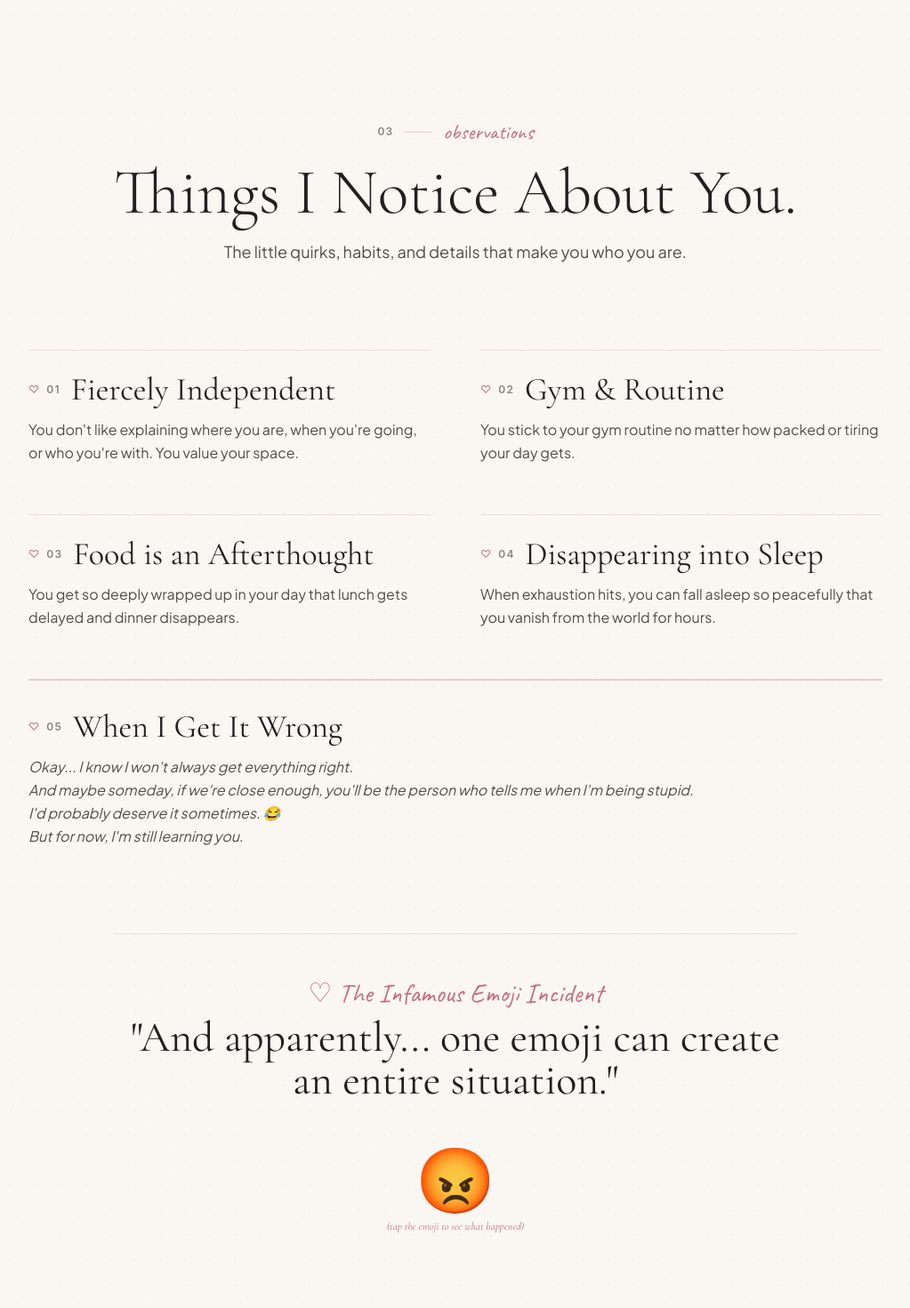
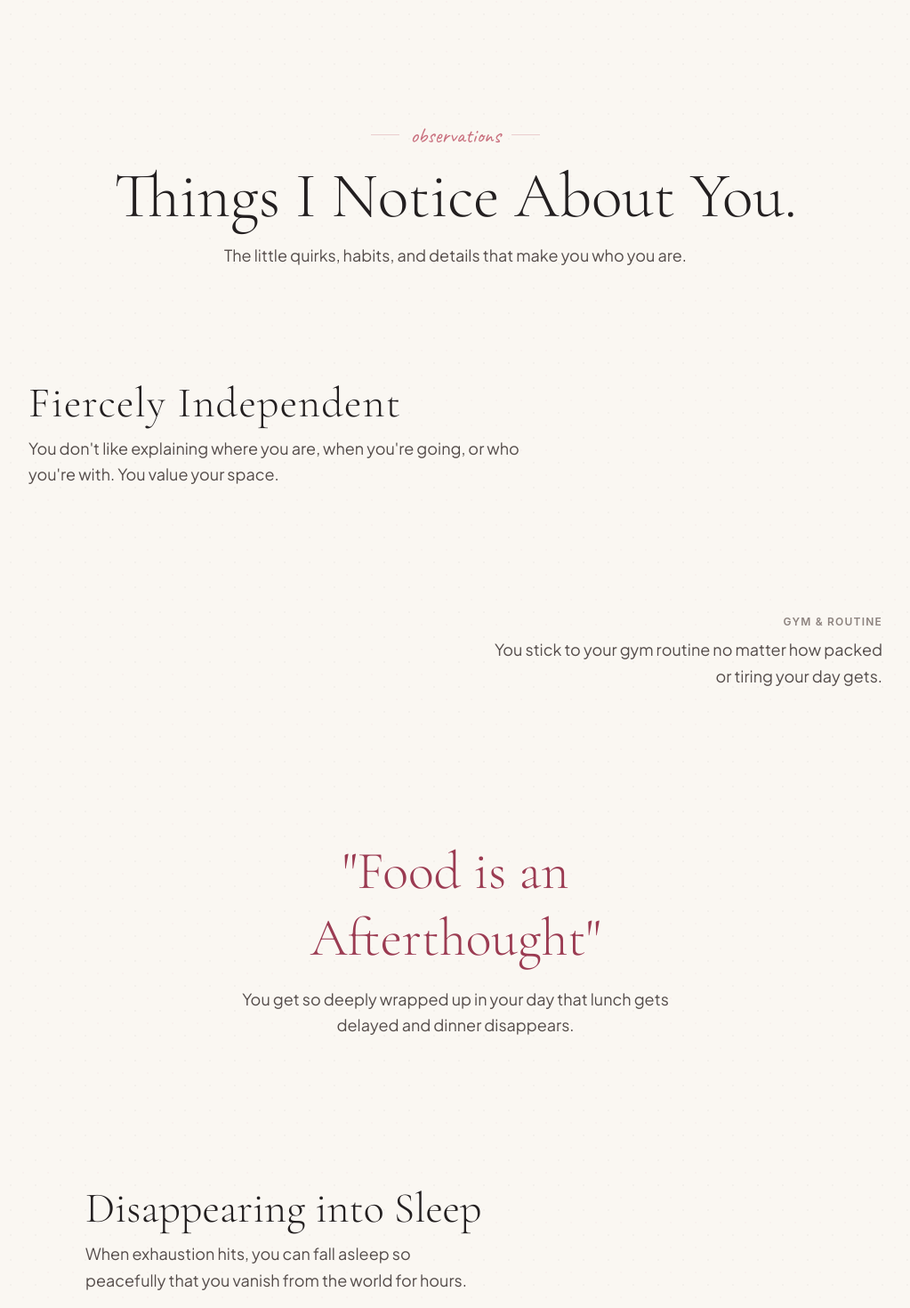
Before and after one commit to sidsahu4570-droid/Arya, a React (Vite) app: page / in a window 1280 px wide. Shown: the part 8860-10330 px from the top of the page at 89% size, without its empty margins (128-1151 px from the left). Built offline with nearby package versions, Linux system fonts and the light colour scheme; a web font is replaced by a local one.

Commit message:
Complete premium romantic website for ARYA

```diff
--- a/src/components/NoticeSection.jsx
+++ b/src/components/NoticeSection.jsx
@@ -8,6 +8,13 @@ export default function NoticeSection() {
   const [emojiRevealed, setEmojiRevealed] = useState(false);
 
   if (!section) return null;
+
+  const obs = section.observations || [];
+  const obs1 = obs[0];
+  const obs2 = obs[1];
+  const obs3 = obs[2];
+  const obs4 = obs[3];
+  const obs5 = obs[4];
 
   const handleEmojiClick = (e) => {
     setEmojiRevealed(!emojiRevealed);
@@ -22,7 +29,7 @@ export default function NoticeSection() {
           origin: { x, y },
           colors: ['#C86D7C', '#F8EBEF', '#E28D9D', '#C5A059']
         });
-      } catch (err) {
+      } catch (_err) {
         // fallback
       }
     }
@@ -30,16 +37,14 @@ export default function NoticeSection() {
 
   return (
     <section id={section.id} className="py-24 sm:py-36 px-4 sm:px-6 lg:px-8 max-w-5xl mx-auto border-t border-[#C86D7C]/15">
-      {/* Chapter Header directly on Paper Canvas */}
-      <div className="text-center max-w-3xl mx-auto mb-16 sm:mb-24">
+      {/* Editorial Header directly on Paper Canvas */}
+      <div className="text-center max-w-3xl mx-auto mb-20 sm:mb-32">
         <div className="inline-flex items-center gap-3 mb-4">
-          <span className="text-xs uppercase tracking-widest font-semibold text-[#8C827E]">
-            {section.number}
-          </span>
           <span className="w-8 h-px bg-[#C86D7C]/30" />
           <span className="font-handwriting text-2xl text-[#C86D7C]">
             {section.kicker}
           </span>
+          <span className="w-8 h-px bg-[#C86D7C]/30" />
         </div>
         <h2 className="font-serif-cormorant text-4xl sm:text-6xl md:text-7xl font-light text-[#231F20] mb-4">
           {section.heading}
@@ -49,39 +54,104 @@ export default function NoticeSection() {
         </p>
       </div>
 
-      {/* Editorial Magazine Grid directly on Paper Canvas */}
-      <div className="grid grid-cols-1 md:grid-cols-2 gap-8 md:gap-14 mb-24">
-        {section.observations.map((obs, idx) => {
-          const isWide = obs.title === 'When I Get It Wrong';
+      {/*
+        ==================================================
+        FREE-FLOWING EDITORIAL COLLECTION OF OBSERVATIONS
+        (NO 01..05 numbers, NO repeated hearts, NO horizontal line dividers between items, NO cards)
+        ==================================================
+      */}
+      <div className="space-y-24 sm:space-y-36">
 
-          return (
+        {/* Observation 1: Fiercely Independent - Left-aligned, large elegant serif title */}
+        {obs1 && (
           <motion.div
-              key={obs.title}
-              initial={{ opacity: 0, y: 20 }}
+            initial={{ opacity: 0, y: 25 }}
             whileInView={{ opacity: 1, y: 0 }}
-              viewport={{ once: true }}
-              transition={{ duration: 0.6, delay: idx * 0.08 }}
-              className={`relative pt-6 border-t border-[#C86D7C]/20 ${
-                isWide ? 'md:col-span-2 pt-8 border-t-2 border-[#C86D7C]/30' : ''
-              }`}
+            viewport={{ once: true, margin: "-80px" }}
+            transition={{ duration: 0.8 }}
+            className="max-w-xl text-left"
           >
-              <div className="flex items-center gap-2 mb-3">
-                <span className="text-[#C86D7C] text-xs">♡</span>
-                <span className="text-xs uppercase tracking-widest font-semibold text-[#8C827E]">
-                  0{idx + 1}
-                </span>
-                <h3 className="font-serif-cormorant text-2xl sm:text-4xl text-[#231F20] font-normal ml-1">
-                  {obs.title}
+            <h3 className="font-serif-cormorant text-3xl sm:text-5xl font-light text-[#231F20] mb-3 tracking-wide">
+              {obs1.title}
             </h3>
-              </div>
-              <p className={`font-sans-jakarta text-sm sm:text-base text-[#544C4A] leading-relaxed whitespace-pre-line ${
-                isWide ? 'font-serif-cormorant italic text-xl sm:text-2xl text-[#362F2D]' : ''
-              }`}>
-                {obs.text}
+            <p className="font-sans-jakarta text-base sm:text-lg text-[#544C4A] leading-relaxed">
+              {obs1.text}
             </p>
           </motion.div>
-          );
-        })}
+        )}
+
+        {/* Observation 2: Gym & Routine - Offset right-aligned layout with subtle typography */}
+        {obs2 && (
+          <motion.div
+            initial={{ opacity: 0, y: 25 }}
+            whileInView={{ opacity: 1, y: 0 }}
+            viewport={{ once: true, margin: "-80px" }}
+            transition={{ duration: 0.8 }}
+            className="max-w-md sm:ml-auto text-left sm:text-right"
+          >
+            <span className="text-xs uppercase tracking-widest font-semibold text-[#8C827E] block mb-2">
+              {obs2.title}
+            </span>
+            <p className="font-sans-jakarta text-base sm:text-lg text-[#544C4A] leading-relaxed">
+              {obs2.text}
+            </p>
+          </motion.div>
+        )}
+
+        {/* Observation 3: Food is an Afterthought - Centered spacious moment with bold wine serif title */}
+        {obs3 && (
+          <motion.div
+            initial={{ opacity: 0, y: 25 }}
+            whileInView={{ opacity: 1, y: 0 }}
+            viewport={{ once: true, margin: "-80px" }}
+            transition={{ duration: 0.8 }}
+            className="max-w-xl mx-auto text-center py-6"
+          >
+            <h3 className="font-serif-cormorant text-4xl sm:text-6xl text-[#9B3B52] font-light mb-4 leading-tight">
+              "{obs3.title}"
+            </h3>
+            <p className="font-sans-jakarta text-base sm:text-lg text-[#544C4A] leading-relaxed max-w-lg mx-auto">
+              {obs3.text}
+            </p>
+          </motion.div>
+        )}
+
+        {/* Observation 4: Disappearing into Sleep - Asymmetric left-center placement */}
+        {obs4 && (
+          <motion.div
+            initial={{ opacity: 0, y: 25 }}
+            whileInView={{ opacity: 1, y: 0 }}
+            viewport={{ once: true, margin: "-80px" }}
+            transition={{ duration: 0.8 }}
+            className="max-w-lg md:pl-16 text-left"
+          >
+            <h3 className="font-serif-cormorant text-3xl sm:text-5xl font-light text-[#231F20] mb-3">
+              {obs4.title}
+            </h3>
+            <p className="font-sans-jakarta text-base sm:text-lg text-[#544C4A] leading-relaxed">
+              {obs4.text}
+            </p>
+          </motion.div>
+        )}
+
+        {/* Observation 5: When I Get It Wrong - Intimate statement framed with subtle top/bottom borders */}
+        {obs5 && (
+          <motion.div
+            initial={{ opacity: 0, y: 25 }}
+            whileInView={{ opacity: 1, y: 0 }}
+            viewport={{ once: true, margin: "-80px" }}
+            transition={{ duration: 0.8 }}
+            className="max-w-2xl mx-auto text-center py-12 border-y border-[#C86D7C]/15 my-12"
+          >
+            <h3 className="font-handwriting text-3xl sm:text-4xl text-[#C86D7C] mb-4">
+              {obs5.title}
+            </h3>
+            <p className="font-serif-cormorant italic text-xl sm:text-3xl text-[#231F20] leading-relaxed whitespace-pre-line">
+              {obs5.text}
+            </p>
+          </motion.div>
+        )}
+
       </div>
 
       {/* Infamous Emoji Incident - Open Layout directly on Canvas */}
@@ -91,7 +161,7 @@ export default function NoticeSection() {
           whileInView={{ opacity: 1, y: 0 }}
           viewport={{ once: true }}
           transition={{ duration: 0.8 }}
-          className="my-16 py-12 border-t border-b border-[#C86D7C]/20 text-center max-w-3xl mx-auto"
+          className="mt-28 sm:mt-40 py-12 border-t border-b border-[#C86D7C]/20 text-center max-w-3xl mx-auto"
         >
           <span className="font-handwriting text-2xl sm:text-3xl text-[#C86D7C] block mb-2">
             {section.emojiIncident.subKicker}
```
Lines whose indentation alone changed are shown as unchanged.
